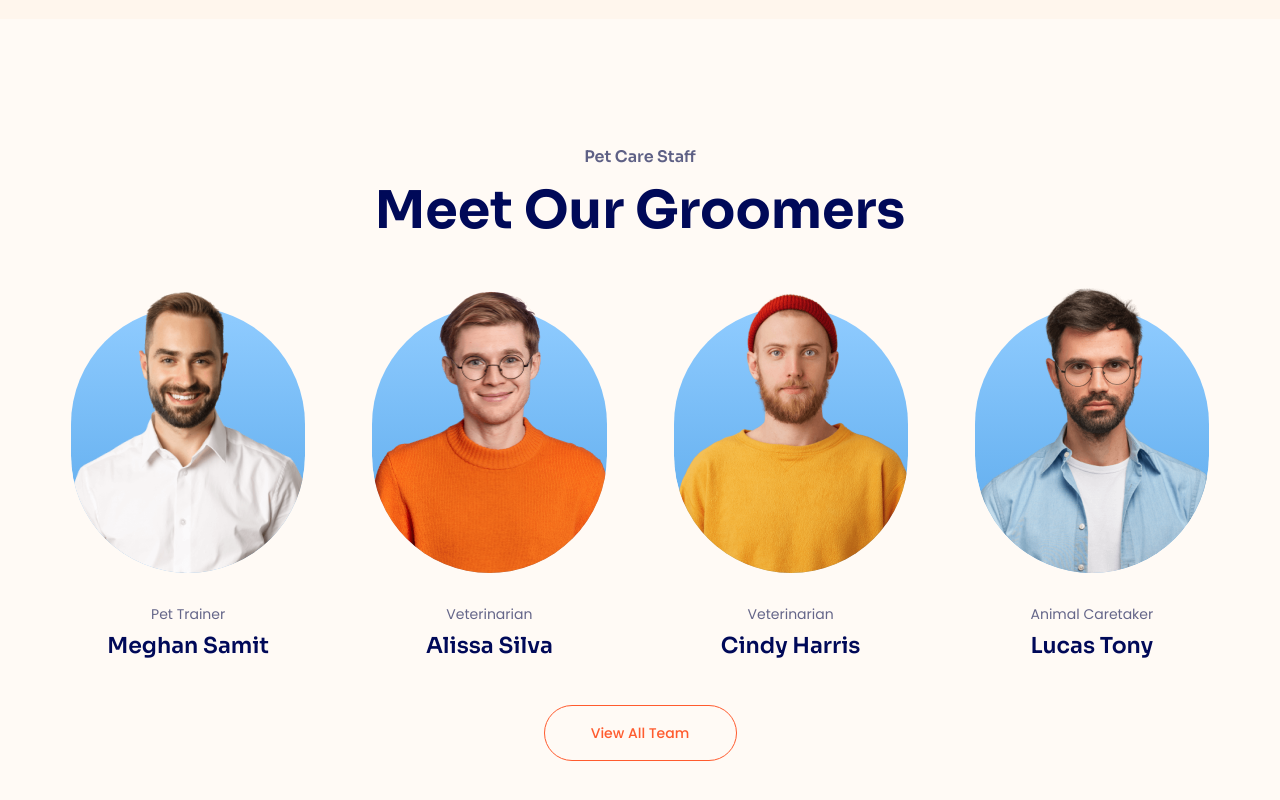
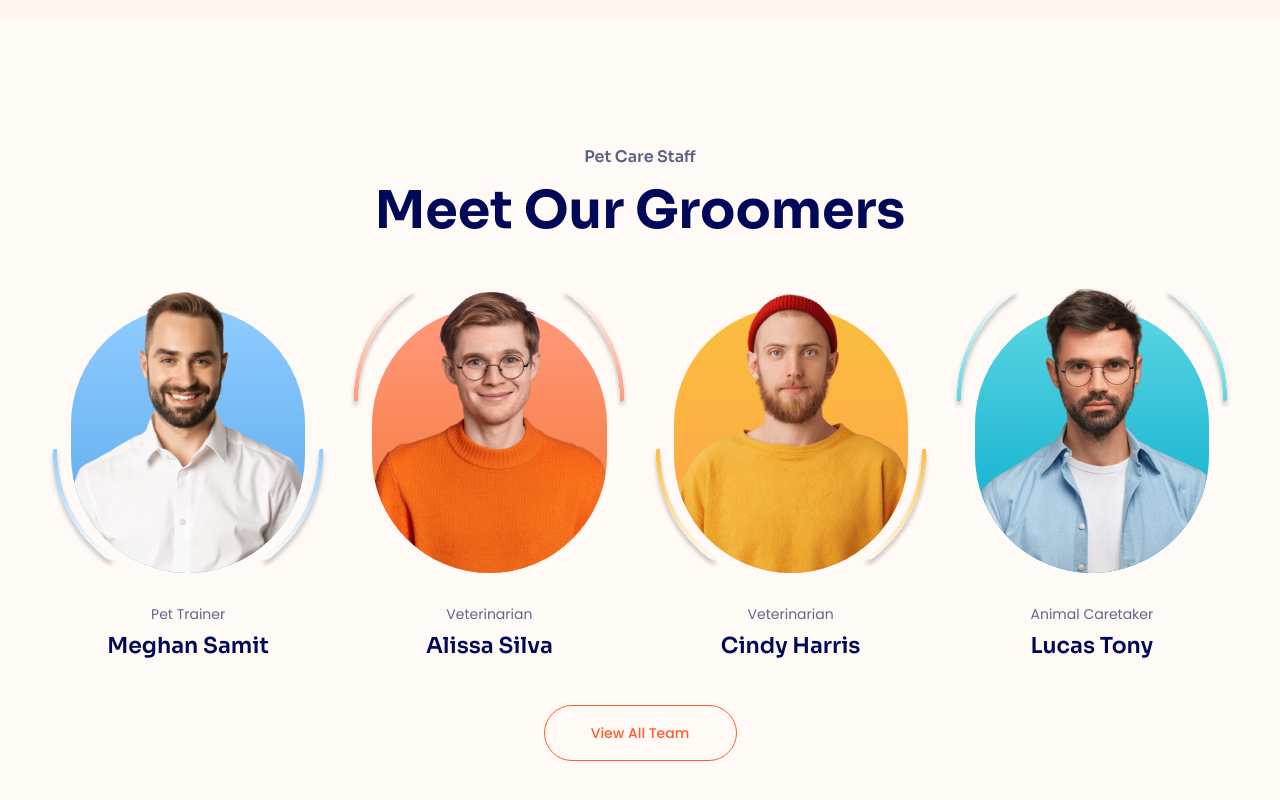
Before and after one commit to manhdungdev/htmlcss_project-4, a plain HTML site: page index.html in a window 1280 px wide. Shown: the part 3288-4088 px from the top of the page. Drawn offline with Linux system fonts and the light colour scheme.

Commit message:
Make staff #2

```diff
--- a/assets/css/styles.css
+++ b/assets/css/styles.css
@@ -751,8 +751,7 @@ svg {
 .staff-item__wrap {
     position: relative;
     margin: 0 16px;
-    border-radius: 129.5px;
-    overflow: hidden;
+    border-radius: 130px;
 }
 
 .staff-item__wrap::before {
@@ -764,10 +763,52 @@ svg {
     background: linear-gradient(180deg, #90CCFF 0%, #59A8EB 95.96%);
 }
 
+.staff-item__wrap::after {
+    position: absolute;
+    left: 50%;
+    bottom: 0;
+    translate: -50% 0;
+}
+
+
+.staff-item:nth-child(1) .staff-item__wrap::after {
+    content: url(../icon/staff-decor-1.svg);
+}
+
+.staff-item:nth-child(2) .staff-item__wrap::before {
+    background: linear-gradient(180deg, #FF997E 0%, #F3752E 100%);
+}
+
+.staff-item:nth-child(2) .staff-item__wrap::after {
+    content: url(../icon/staff-decor-2.svg);
+}
+
+.staff-item:nth-child(3) .staff-item__wrap::before {
+    background: linear-gradient(180deg, #FABF3E 0%, #FFA14A 100%);
+}
+
+.staff-item:nth-child(3) .staff-item__wrap::after {
+    content: url(../icon/staff-decor-3.svg);
+}
+
+.staff-item:nth-child(4) .staff-item__wrap::before {
+    background: linear-gradient(180deg, #5BD6E2 0%, #00A7CC 100%);
+}
+
+.staff-item:nth-child(4) .staff-item__wrap::after {
+    content: url(../icon/staff-decor-4.svg);
+}
+
+.staff-item:nth-child(2n) .staff-item__wrap::after {
+    top: 0;
+    bottom: auto;
+}
+
 .staff-item__img {
     position: relative;
     z-index: 1;
     width: 100%;
+    border-radius: inherit;
     object-fit: cover;
 }
 
```
Also changed, not shown: assets/icon/staff-decor-1.png (added), assets/icon/staff-decor-1.svg (added), assets/icon/staff-decor-2.svg (added), assets/icon/staff-decor-3.svg (added), assets/icon/staff-decor-4.svg (added).
